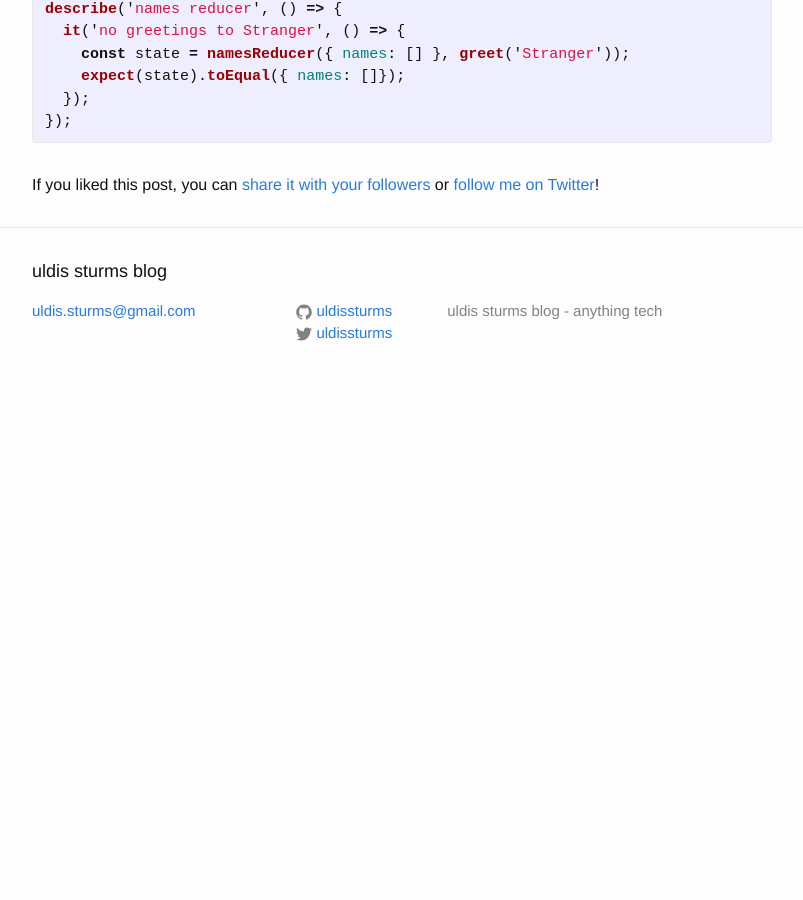
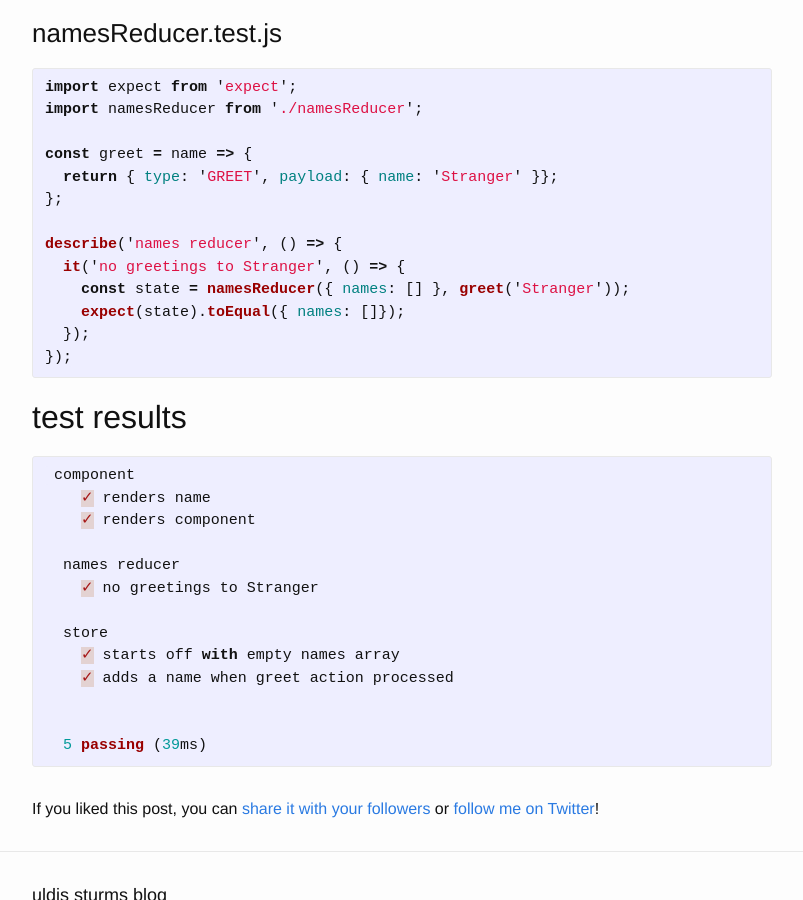
Before and after one commit to uldissturms/uldissturms.github.io, a Jekyll site: the page built from _posts/2016-04-19-testing-react-and-redux.markdown, in a window 1280 px wide and 900 px high, scrolled down 3362 px. Shown: the whole window, without its empty margins (238-1041 px from the left). Built offline with Jekyll 4.4.1, drawn with Linux system fonts in a browser that asks for light colours; before the commit the page ends 3767 px from its top, so only the background shows below that; some of the changed text lies outside the part shown.

Commit message:
add folder tree and test resuts to redux post

```diff
--- a/_posts/2016-04-19-testing-react-and-redux.markdown
+++ b/_posts/2016-04-19-testing-react-and-redux.markdown
@@ -25,6 +25,17 @@ npm install mocha expect expect-jsx \
 echo '{ "presets": ["react", "es2015"] }' > .babelrc
 {% endhighlight %}
 
+{% highlight base %}
+src
+├── components
+│   ├── hello.jsx
+│   └── hello.test.js
+└── state
+    ├── namesReducer.js
+    ├── namesReducer.test.js
+    ├── store.js
+    └── store.test.js
+{% endhighlight %}
 component
 -------------------
 
@@ -151,3 +162,21 @@ describe('names reducer', () => {
   });
 });
 {% endhighlight %}
+
+test results
+------------
+{% highlight js %}
+ component
+    ✓ renders name
+    ✓ renders component
+
+  names reducer
+    ✓ no greetings to Stranger
+
+  store
+    ✓ starts off with empty names array
+    ✓ adds a name when greet action processed
+
+
+  5 passing (39ms)
+{% endhighlight %}
```
